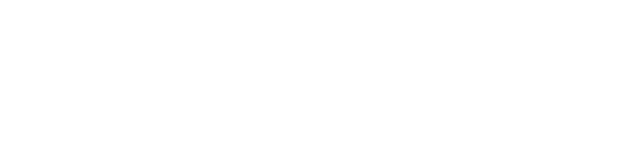
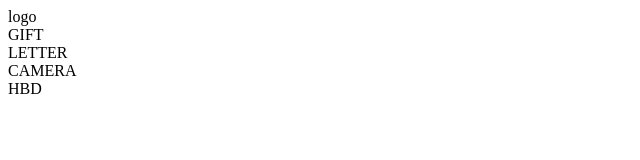
Before and after one commit to Yuan12131/Birthday, a plain HTML site: page index.html in a window 1280 px wide. Shown: the whole page, without its empty margins (0-640 px from the left). Drawn offline with Linux system fonts and the light colour scheme.

Commit message:
html 문서 틀 생성

```diff
--- a/index.html
+++ b/index.html
@@ -6,6 +6,18 @@
   <title>Document</title>
 </head>
 <body>
+  <div id="Root">
+    <div>logo</div>
+    <div>
+      <div>GIFT</div>
+      <div>LETTER</div>
+      <div>CAMERA</div>
+      <div>HBD</div>
+    </div>
+    <div></div>
+  </div>
+  <script>
 
+  </script>
 </body>
 </html>
```
